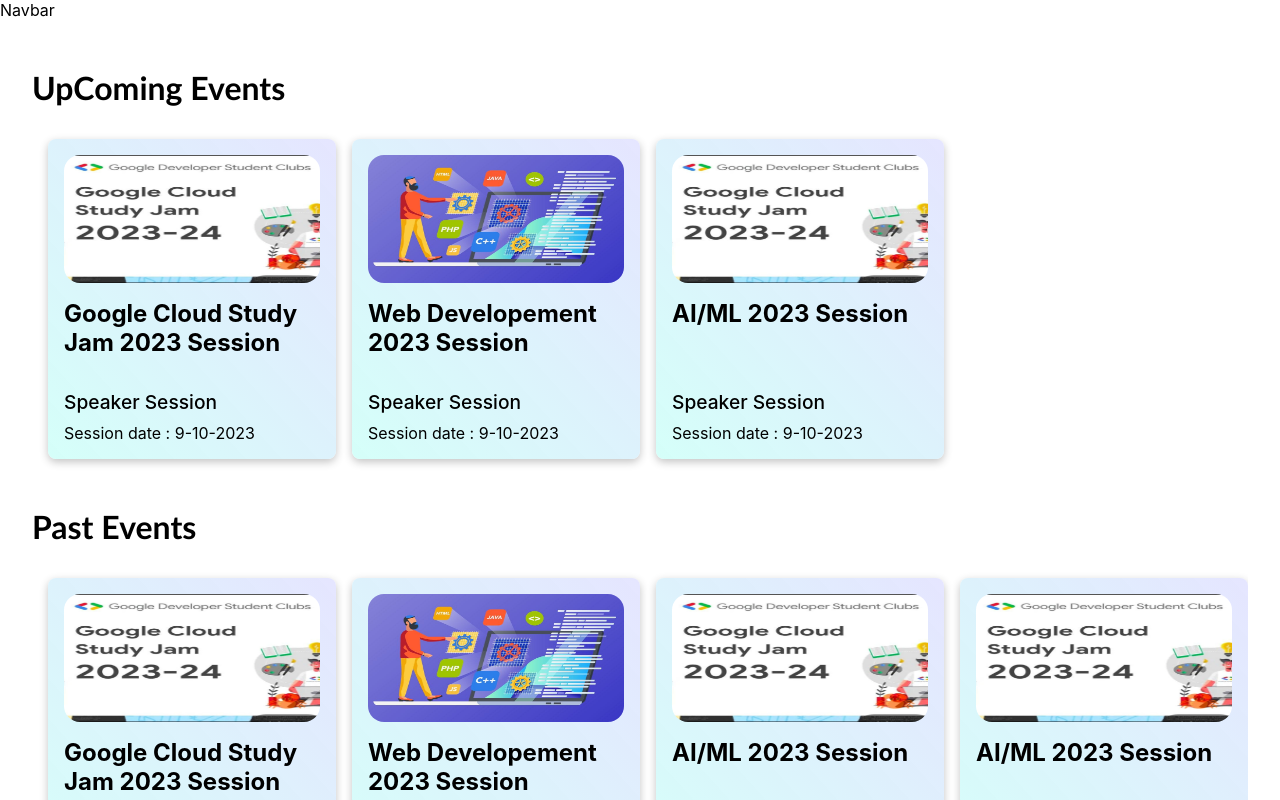
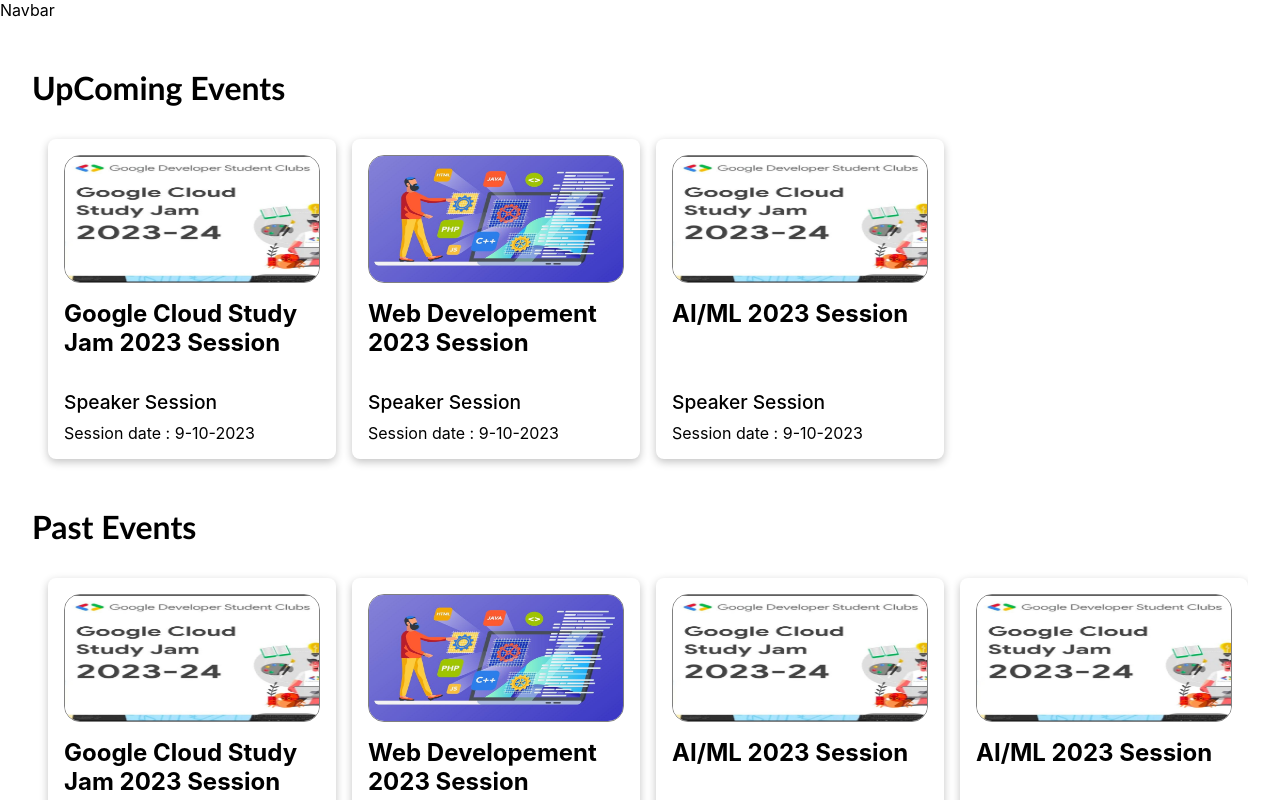
Before and after one commit to Google-Developer-Student-Clubs-TECB/GDSC-TECB-official-website, a React (Create React App) app in the folder frontend/: page /events in a window 1280 px wide. Shown: the top 800 px of the page. Built offline with nearby package versions, Linux system fonts and the light colour scheme.

Commit message:
removed bg gradient in cards

```diff
--- a/frontend/src/pages/EventsPage/events.css
+++ b/frontend/src/pages/EventsPage/events.css
@@ -30,7 +30,7 @@
     border-radius: 0.5em;
     margin-top: 1em;
     padding: 1em;
-    background: linear-gradient(to top right,rgba(205, 255, 248, 0.842) ,rgba(222, 222, 255, 0.781));
+    /* background: linear-gradient(to top right,rgba(205, 255, 248, 0.842) ,rgba(222, 222, 255, 0.781)); */
     box-shadow: rgba(0, 0, 0, 0.24) 0px 3px 8px;
 }
 
@@ -39,7 +39,7 @@
     height: 8em;
     margin: auto;
     border-radius: 16px;
-
+    border: 1px solid grey;
 }
 .card > .card_content{
     display: flex;
```
